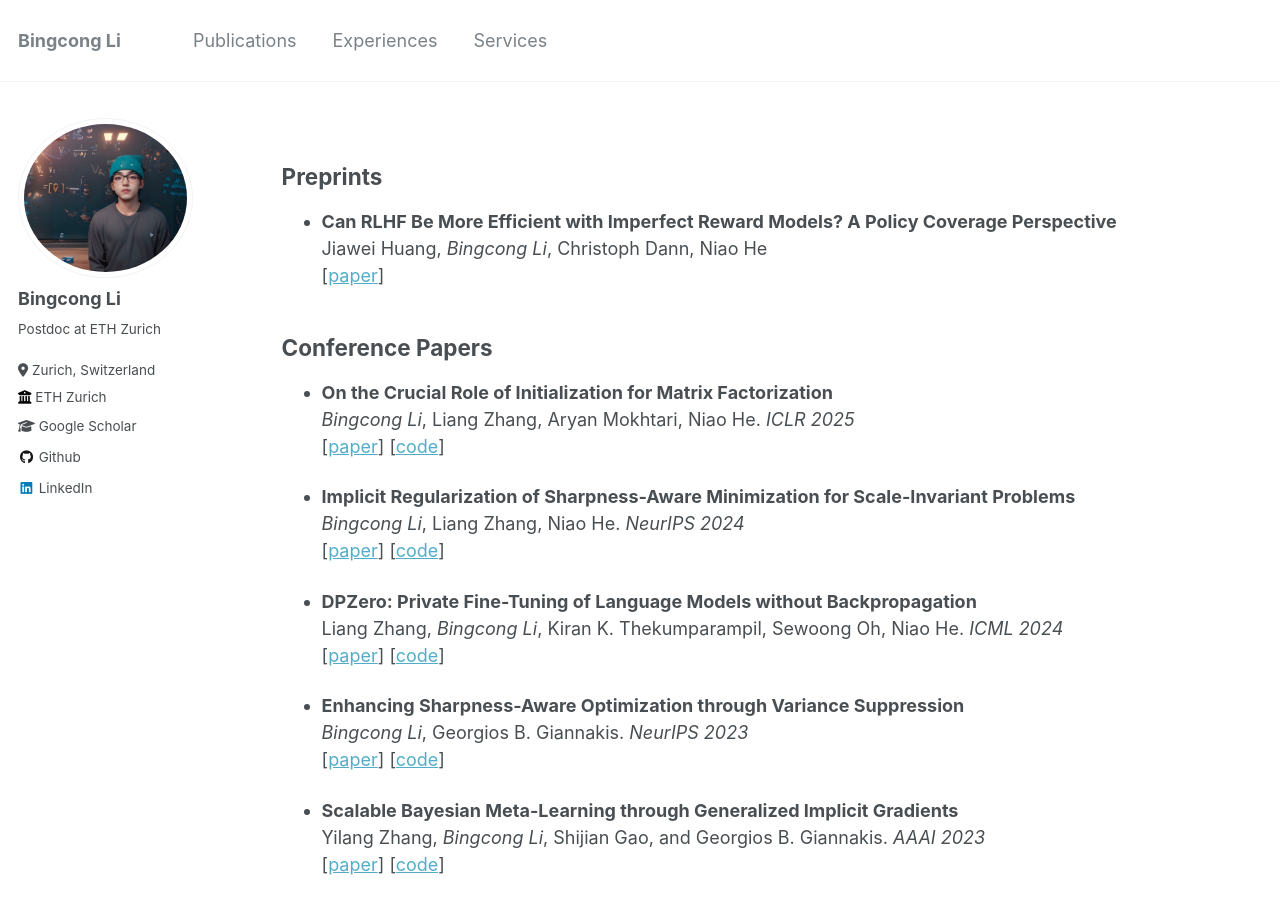
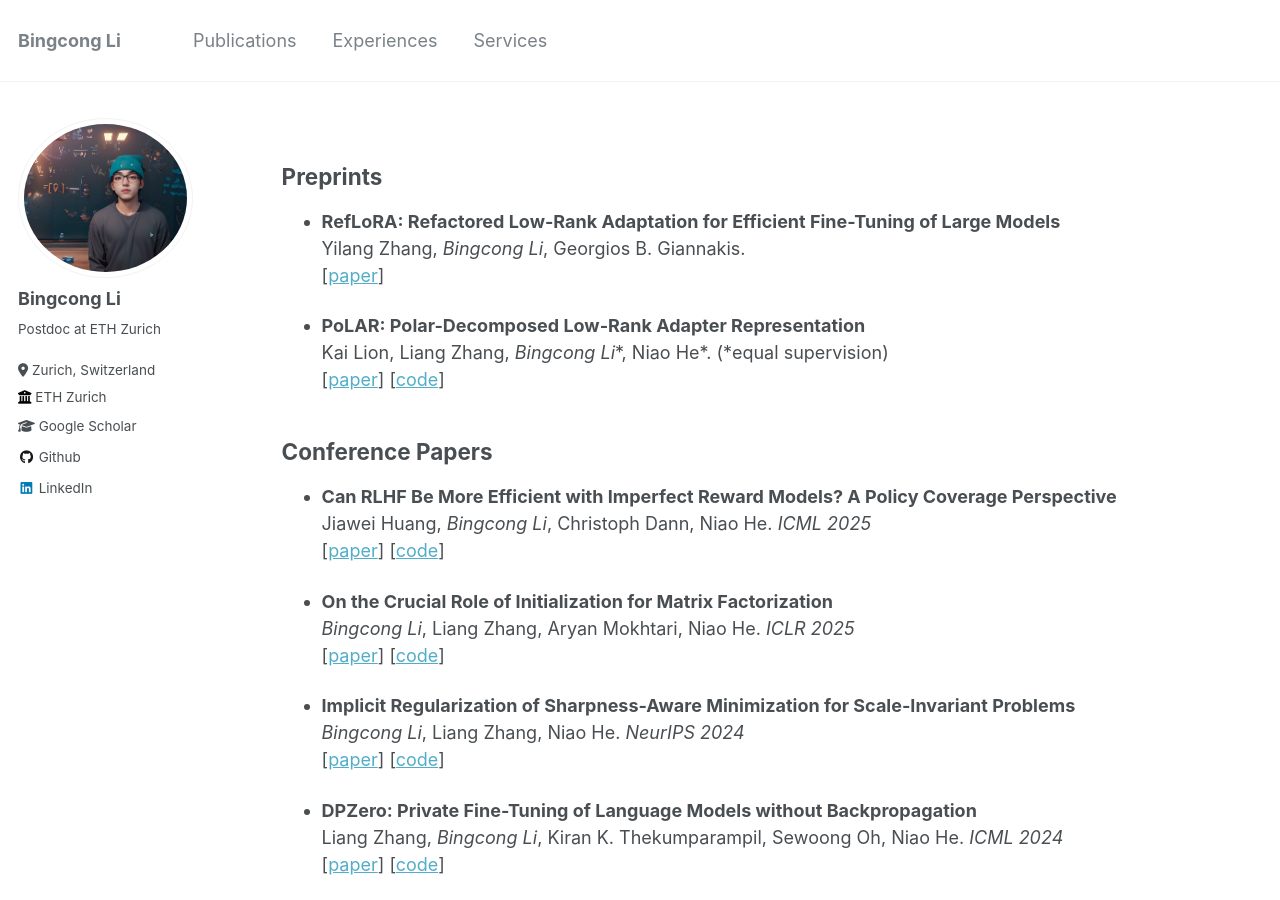
Before and after one commit to BingcongLi/bingcongli.github.io, a Jekyll site: the page built from _pages/publications.md, in a window 1280 px wide and 900 px high. Built offline with Jekyll 4.4.1, drawn with Linux system fonts in a browser that asks for light colours.

Commit message:
June2025

```diff
--- a/_pages/publications.md
+++ b/_pages/publications.md
@@ -8,14 +8,26 @@ author_profile: true
 Preprints
 ------
 
-- **Can RLHF Be More Efficient with Imperfect Reward Models? A Policy Coverage Perspective** <br>
-	Jiawei Huang, *Bingcong Li*, Christoph Dann, Niao He <br>
-	\[[paper](https://www.arxiv.org/abs/2502.19255)\]
+- **RefLoRA: Refactored Low-Rank Adaptation for Efficient Fine-Tuning of Large Models** <br>
+	Yilang Zhang, *Bingcong Li*, Georgios B. Giannakis.  <br>
+	\[[paper](https://arxiv.org/abs/2505.18877)\]
+
+- **PoLAR: Polar-Decomposed Low-Rank Adapter Representation** <br>
+	Kai Lion, Liang Zhang, *Bingcong Li*\*, Niao He\*. (\*equal supervision) <br>
+	\[[paper](https://arxiv.org/abs/2506.03133)\] \[[code](https://github.com/kcc-lion/polar)\]
+
+<!-- - **Zeroth-Order Optimization Finds Flat Minima** <br>
+	Liang Zhang, *Bingcong Li*, Kiran K. Thekumparampil, Sewoong Oh, Michael Muehlebach, Niao He. <br>
+	\[[paper](https://www.arxiv.org/abs/2502.19255)\] -->
 
 
 
 Conference Papers
 ------
+
+- **Can RLHF Be More Efficient with Imperfect Reward Models? A Policy Coverage Perspective** <br>
+	Jiawei Huang, *Bingcong Li*, Christoph Dann, Niao He.  *ICML 2025* <br>
+	\[[paper](https://www.arxiv.org/abs/2502.19255)\] \[[code](https://github.com/jiaweihhuang/RLHF_RewardTransfer)\]
 
 - **On the Crucial Role of Initialization for Matrix Factorization** <br>
     *Bingcong Li*, Liang Zhang, Aryan Mokhtari, Niao He.  *ICLR 2025*  <br>
```
Also changed, not shown: _pages/about.md (+8 -2 lines), _pages/services.md (+7 -4 lines), 1 other file.
